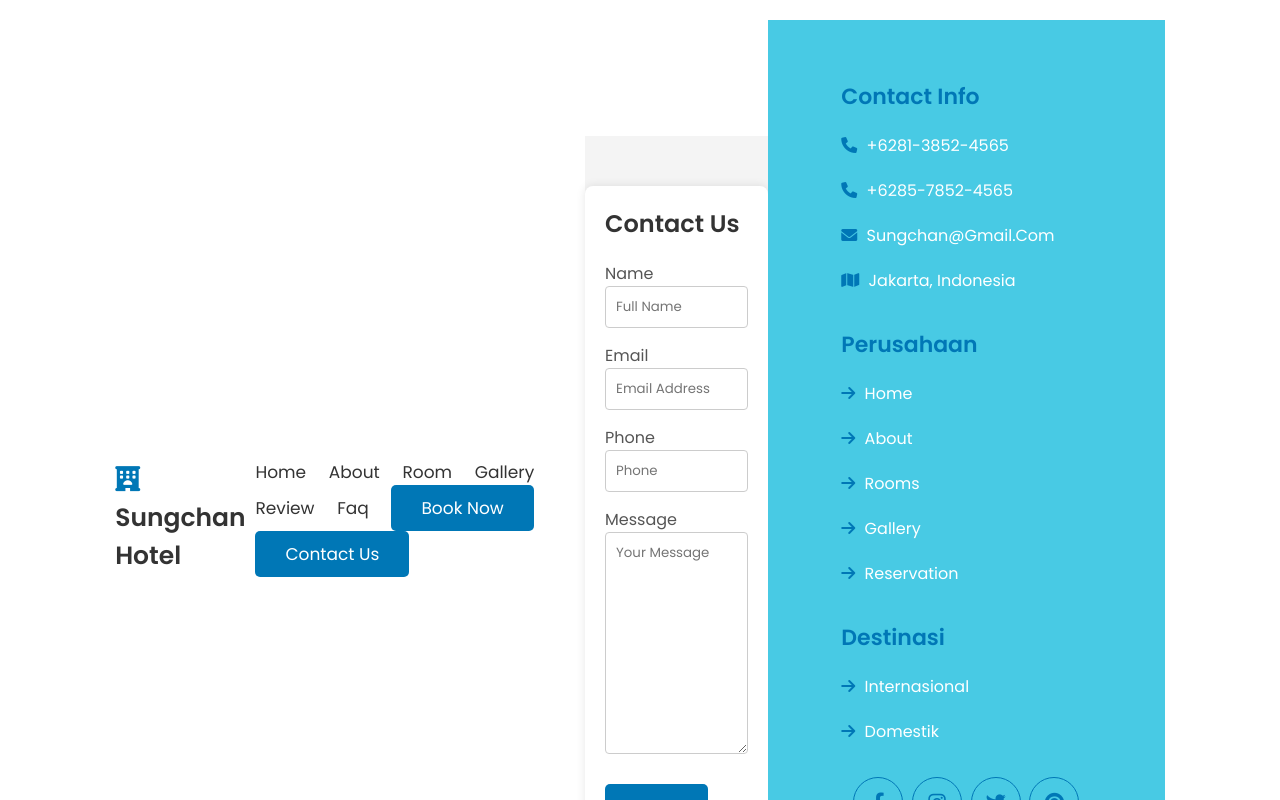
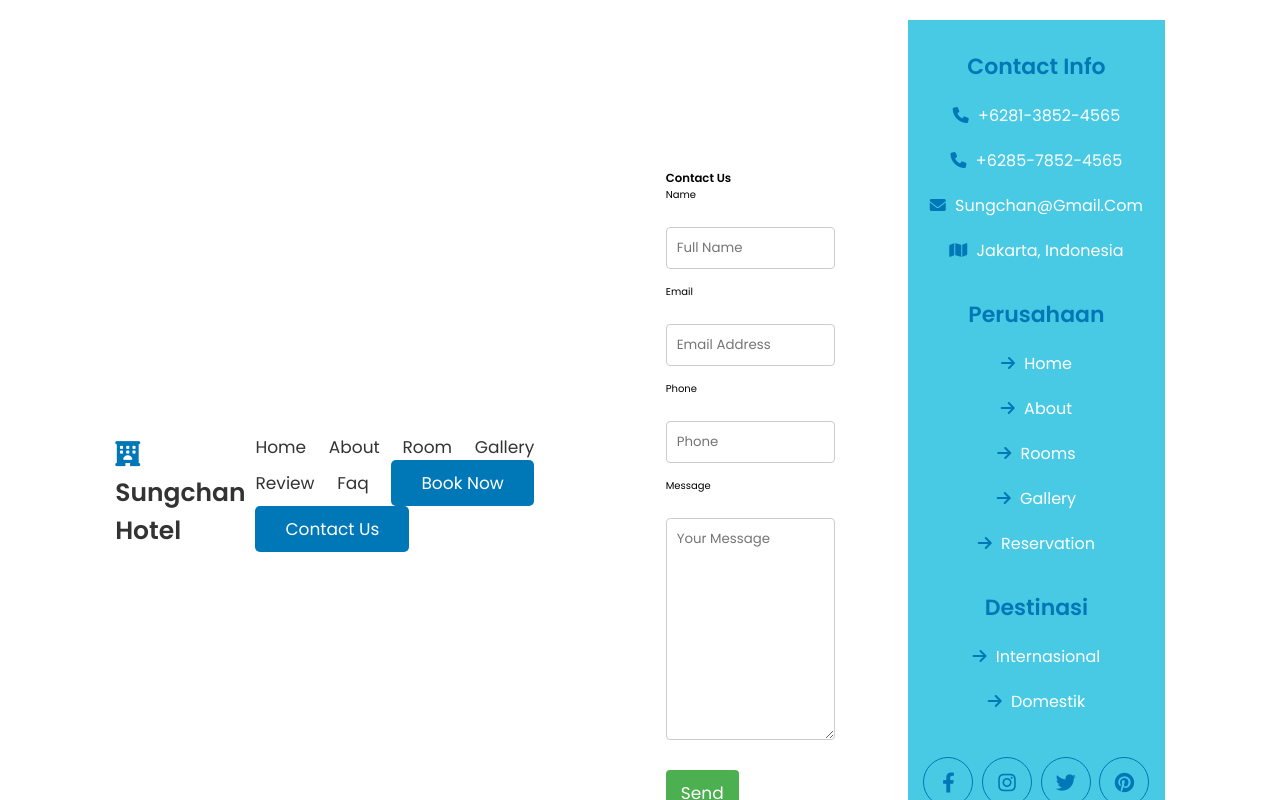
Before and after one commit to Kampus-Merdeka-Software-Engineering/FE-2-section-surabaya-group-14, a plain HTML site: page contact.html in a window 1280 px wide. Drawn offline with nearby package versions, Linux system fonts and the light colour scheme.

Commit message:
Update contact.css
Signed-off-by: indahpurnama01 <98137841+indahpurnama01@users.noreply.github.com>

```diff
--- a/contact.css
+++ b/contact.css
@@ -1,44 +1,33 @@
-body {
-    font-family: 'Arial', sans-serif;
+/* Reset some default form styles */
+form {
   margin: 0;
   padding: 0;
+  border: 0;
+  font-size: 100%;
+  font: inherit;
+  vertical-align: baseline;
 }
 
-#contact-section {
-    background-color: #f4f4f4;
-    padding: 50px 0;
+/* Style the form container */
+.container {
+  max-width: 600px;
+  margin: auto;
 }
 
-.container {
-    max-width: 800px;
-    margin: 0 auto;
-}
-
+/* Style the form grid */
 .grid {
   display: grid;
   gap: 20px;
 }
 
-.form {
-    background-color: #fff;
-    padding: 20px;
-    border-radius: 8px;
-    box-shadow: 0 0 10px rgba(0, 0, 0, 0.1);
+/* Style the form elements */
+.form label {
+  display: block;
+  margin-bottom: 8px;
 }
 
-.form-title {
-    font-size: 24px;
-    color: #333;
-    margin-bottom: 20px;
-}
-
-label {
-    font-size: 16px;
-    color: #555;
-}
-
-input,
-textarea {
+.form input,
+.form textarea {
   width: 100%;
   padding: 10px;
   margin-bottom: 15px;
@@ -47,16 +36,58 @@
   box-sizing: border-box;
 }
 
-.btn {
-    background-color: #1c5f7c;
-    color: #fff;
-    padding: 10px 20px;
-    font-size: 16px;
+.form textarea {
+  resize: vertical; /* Allow vertical resizing of the textarea */
+}
+
+/* Style the form button */
+.form button {
+  background-color: #4caf50;
+  color: white;
+  padding: 10px 15px;
   border: none;
   border-radius: 4px;
   cursor: pointer;
 }
 
-.btn:hover {
-    background-color: #42a1ca;
+.form button:hover {
+  background-color: #45a049;
 }
+
+/* Style the footer section */
+.footer {
+  background-color: #333;
+  color: white;
+  padding: 20px 0;
+  text-align: center;
+}
+
+.footer a {
+  color: white;
+}
+
+.footer a:hover {
+  text-decoration: underline;
+}
+
+/* Style the share icons */
+.share {
+  margin-top: 10px;
+}
+
+.share a {
+  color: white;
+  margin: 0 10px;
+}
+
+/* Style the credit text */
+.credit {
+  margin-top: 20px;
+  font-size: 14px;
+  color: #999;
+}
+
+.credit span {
+  font-weight: bold;
+  color: #fff;
+}
```
Lines whose indentation alone changed are shown as unchanged.
